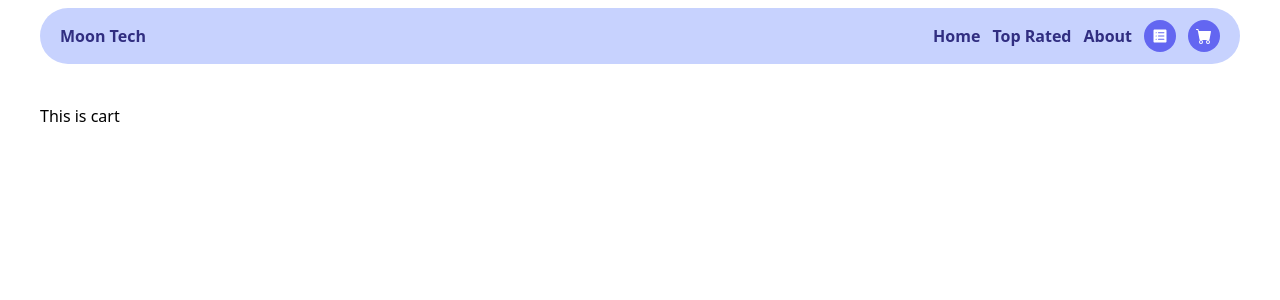
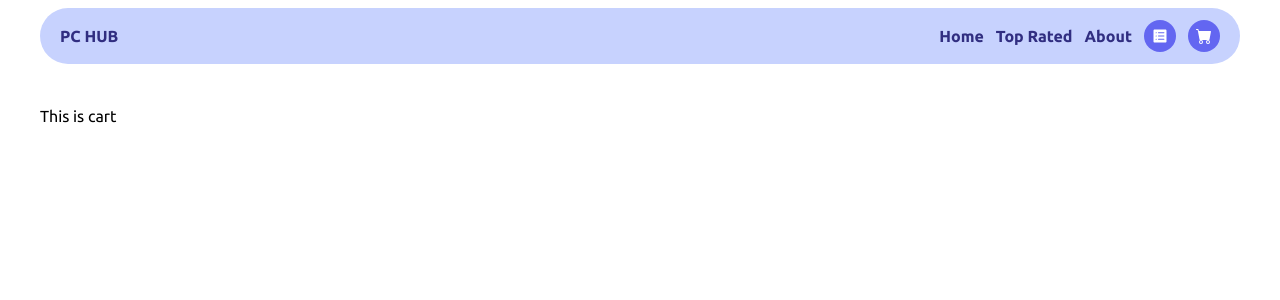
Before and after one commit to Samiul-Ahmed-96/-moon-tech-usereducer-contextapi, a React (Create React App) app: page /cart in a window 1280 px wide. Shown: the top 300 px of the page. Built offline with nearby package versions, Linux system fonts and the light colour scheme.

Commit message:
Handle loader & error

```diff
--- a/public/index.html
+++ b/public/index.html
@@ -1,20 +1,22 @@
 <!DOCTYPE html>
 <html lang="en">
+
 <head>
   <meta charset="utf-8" />
   <link rel="icon" href="%PUBLIC_URL%/favicon.ico" />
   <meta name="viewport" content="width=device-width, initial-scale=1" />
   <meta name="theme-color" content="#000000" />
-    <meta
-      name="description"
-      content="Web site created using create-react-app"
-    />
+  <meta name="description" content="Web site created using create-react-app" />
   <link rel="apple-touch-icon" href="%PUBLIC_URL%/logo192.png" />
   <!--
       manifest.json provides metadata used when your web app is installed on a
       user's mobile device or desktop. See https://developers.google.com/web/fundamentals/web-app-manifest/
     -->
   <link rel="manifest" href="%PUBLIC_URL%/manifest.json" />
+
+  <link rel="preconnect" href="https://fonts.googleapis.com">
+  <link rel="preconnect" href="https://fonts.gstatic.com" crossorigin>
+  <link href="https://fonts.googleapis.com/css2?family=Ubuntu:wght@300;400;500;700&display=swap" rel="stylesheet">
   <!--
       Notice the use of %PUBLIC_URL% in the tags above.
       It will be replaced with the URL of the `public` folder during the build.
@@ -25,7 +27,13 @@
       Learn how to configure a non-root public URL by running `npm run build`.
     -->
   <title>React App</title>
+  <style>
+    *{
+      font-family: 'Ubuntu', sans-serif;
+    }
+  </style>
 </head>
+
 <body>
   <noscript>You need to enable JavaScript to run this app.</noscript>
   <div id="root"></div>
@@ -40,4 +48,5 @@
       To create a production bundle, use `npm run build` or `yarn build`.
     -->
 </body>
+
 </html>
--- a/src/layout/Navbar.js
+++ b/src/layout/Navbar.js
@@ -1,13 +1,13 @@
 import React from "react";
-import { Link } from "react-router-dom";
 import { BsFillCartFill } from "react-icons/bs";
 import { IoIosListBox } from "react-icons/io";
+import { Link } from "react-router-dom";
 
 const Navbar = () => {
   return (
     <nav className='h-14 bg-indigo-200 rounded-full m-2 max-w-7xl mx-auto px-5'>
       <ul className='h-full  mx-auto flex justify-between items-center gap-3 font-semibold text-indigo-900'>
-        <h1 className='flex-1'>Moon Tech</h1>
+        <h1 className='flex-1'>PC HUB</h1>
         <li>
           <Link to='/'>Home</Link>
         </li>
--- a/src/pages/Home.js
+++ b/src/pages/Home.js
@@ -1,16 +1,32 @@
 import React from "react";
-import ProductCard from '../components/ProductCard';
+import ProductCard from "../components/ProductCard";
 import { useProducts } from "../context/ProductProvider";
 
 const Home = () => {
+  const {
+    state: { products, loading, error },
+  } = useProducts();
 
-  const {state:{products}} = useProducts();
+  let content;
+
+  if (loading) {
+    content = <p>Loading...</p>;
+  }
+  if (!loading && !error && products.length === 0) {
+    content = <p>Product list not found</p>;
+  }
+  if (error) {
+    content = <p>Something went wrong</p>;
+  }
+  if (!loading && !error && products.length) {
+    content = products.map((product) => (
+      <ProductCard key={product._id} product={product} />
+    ));
+  }
 
   return (
-    <div className='grid grid-cols-1 md:grid-cols-2 lg:grid-cols-4 max-w-7xl gap-14 mx-auto my-10'>
-      {
-        products.map((product)=> <ProductCard product={product}/>)
-      }
+    <div className="grid grid-cols-1 md:grid-cols-2 lg:grid-cols-4 max-w-7xl gap-14 mx-auto my-10">
+      {content}
     </div>
   );
 };
```
Lines whose indentation alone changed are shown as unchanged.
